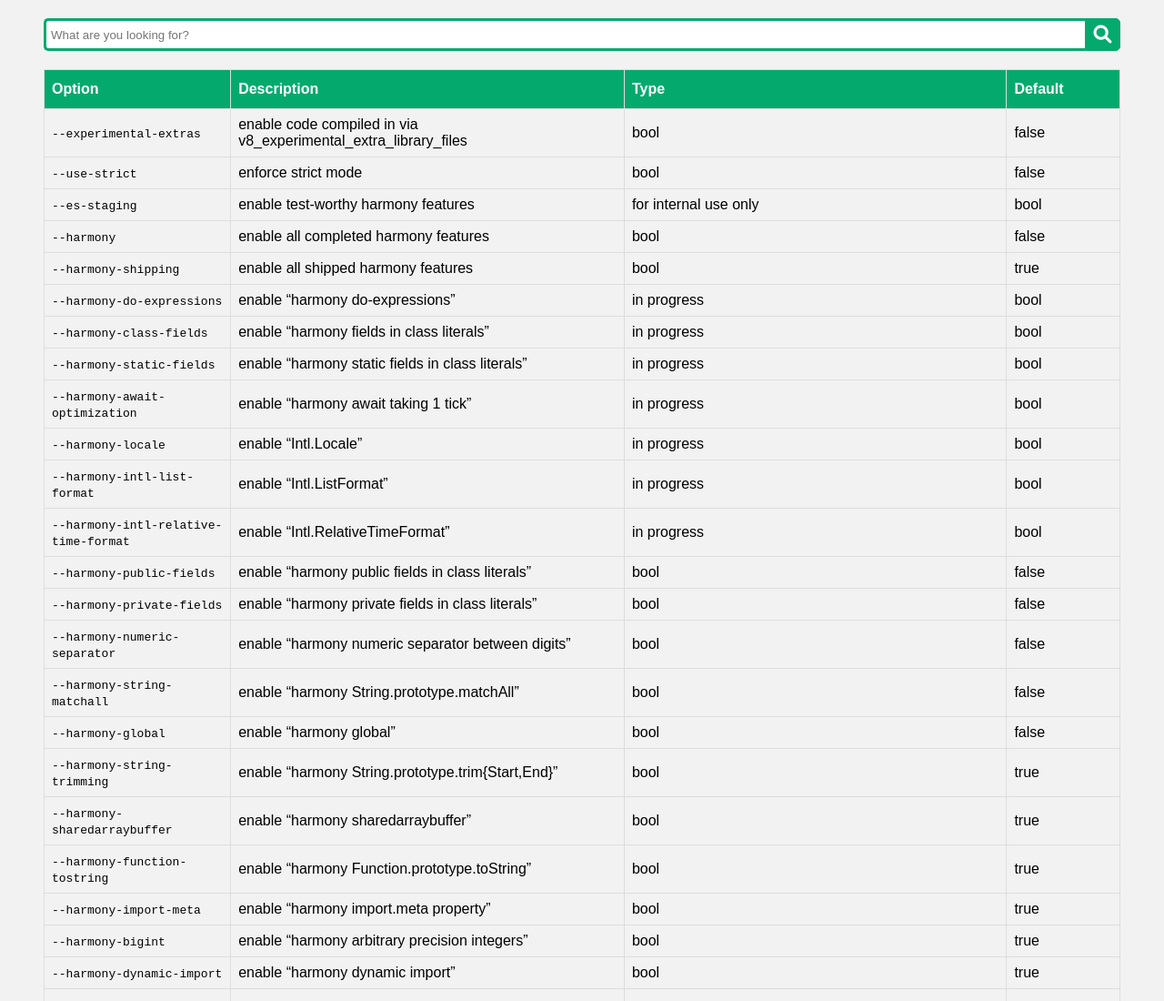
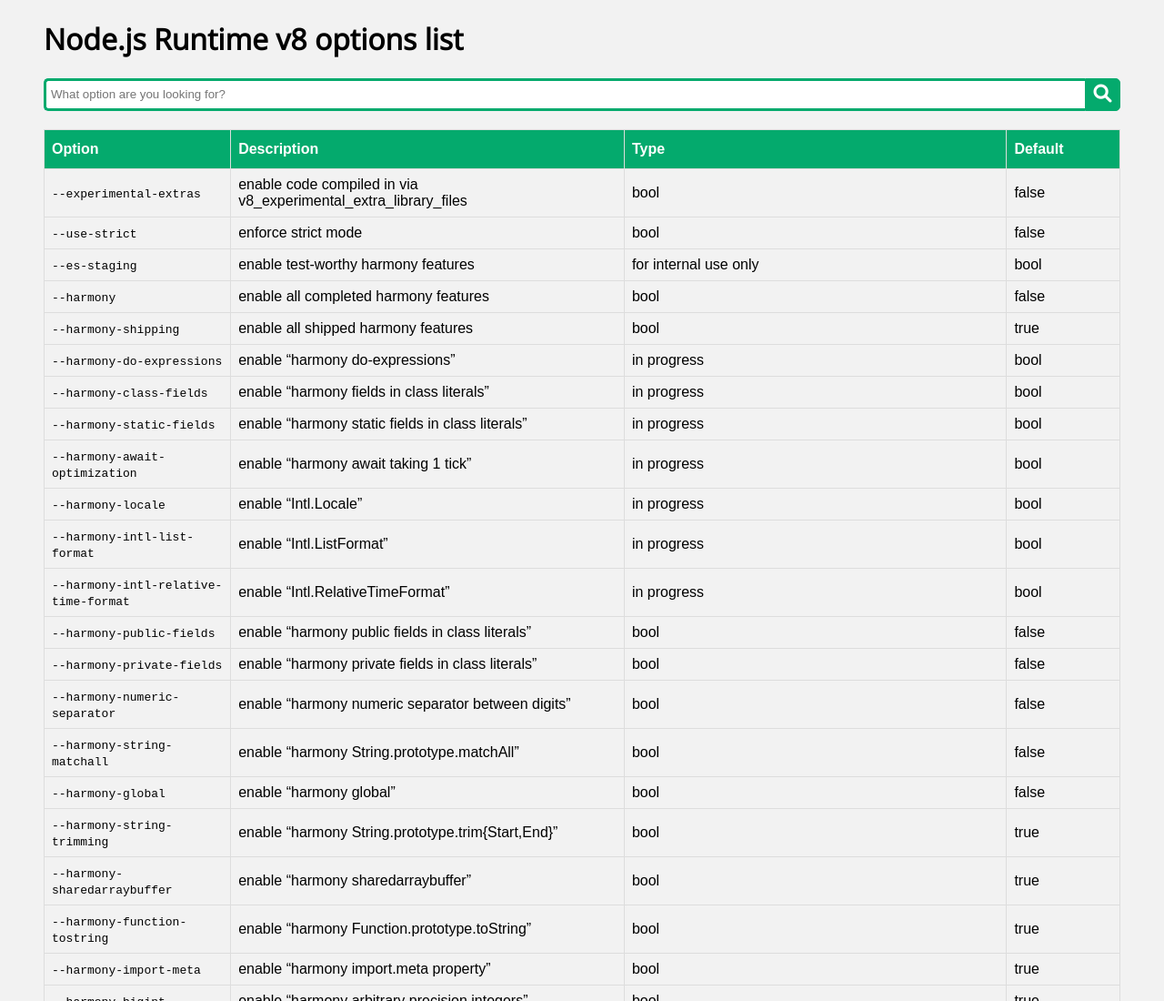
Before and after one commit to gagharutyunyan/nodejs-v8-options, a plain HTML site: page index.html in a window 1280 px wide. Shown: the top 1100 px of the page at 91% size. Drawn offline with nearby package versions, Linux system fonts and the light colour scheme.

Commit message:
add h1, fix search text

```diff
--- a/index.html
+++ b/index.html
@@ -8,8 +8,9 @@
 </head>
 <body>
 <div class="wrapper">
+    <h1>Node.js Runtime v8 options list</h1>
     <div class="search">
-        <input type="text" class="searchTerm" placeholder="What are you looking for?">
+        <input type="text" class="searchTerm" placeholder="What option are you looking for?">
         <button type="submit" class="searchButton">
             <i class="fa fa-search"></i>
         </button>
```
